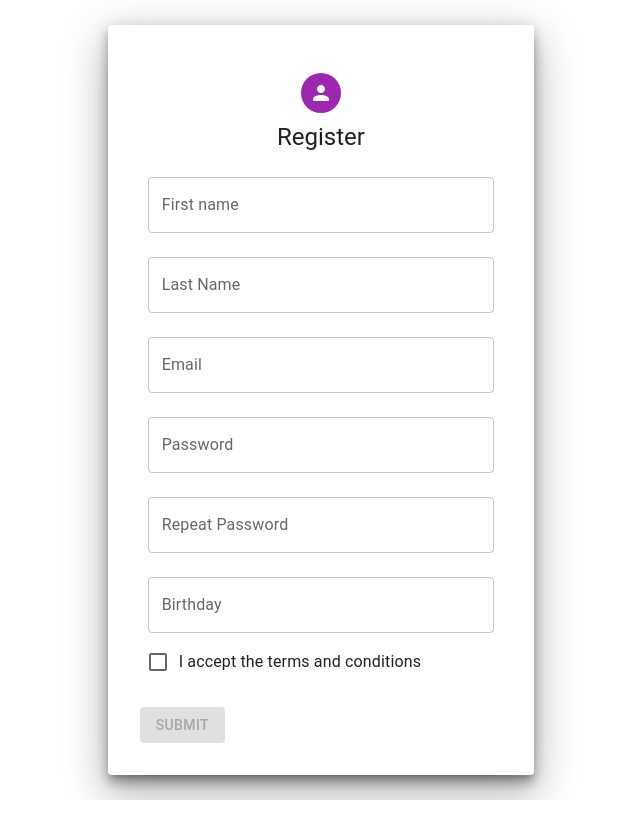
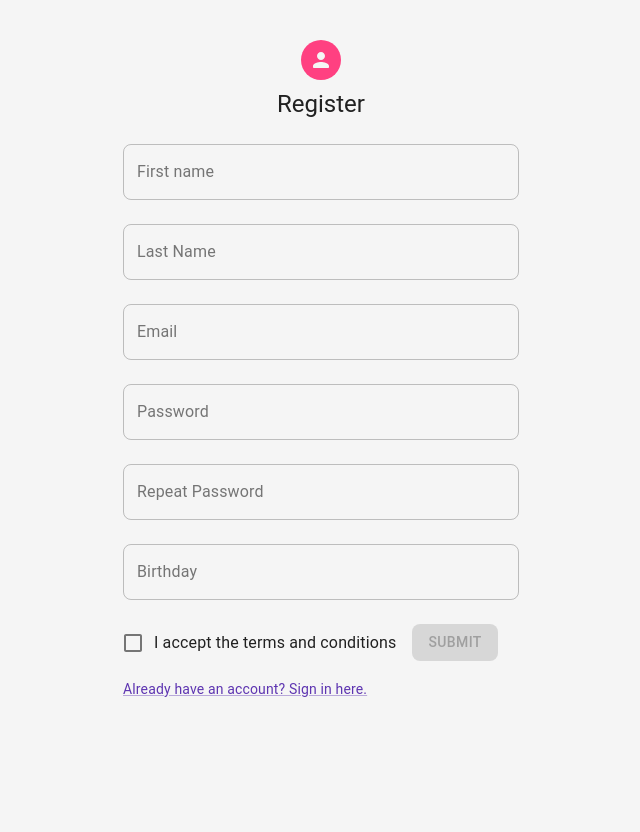
Before and after one commit to pkaramon/math-cs-forum, a React (Create React App) app in the folder forum/: page /register in a window 1280 px wide. Shown: the whole page, without its empty margins (319-959 px from the left). Before the commit the page ends 800 px from the top, so only its background shows below. Built offline with nearby package versions, Linux system fonts and the light colour scheme.

Commit message:
feat: added LoginForm

```diff
--- a/forum/src/App.js
+++ b/forum/src/App.js
@@ -1,11 +1,17 @@
 import "./App.css";
-import { Typography } from "@mui/material";
+import { ThemeProvider, Typography } from "@mui/material";
 import { BrowserRouter, Route, Routes } from "react-router-dom";
 import Layout from "./pages/Layout";
 import RegistrationForm from "./components/forms/RegistrationForm";
+import LoginForm from "./components/forms/LoginForm";
+import React from "react";
+import theme from "./materialUITheme";
+import ResetPassword from "./components/forms/ResetPassword";
+import routes from "./routes";
 
 function App() {
   return (
+    <ThemeProvider theme={theme}>
       <BrowserRouter>
         <Routes>
           <Route path={"/"} element={<Layout />}>
@@ -14,18 +20,16 @@ function App() {
               element={<Typography variant={"body1"}>Home</Typography>}
             />
             <Route
-            path={"/about"}
+              path={routes.about}
               element={<Typography variant={"body1"}>About</Typography>}
             />
-          <Route
-            path={"/login"}
-            element={<Typography variant={"body1"}>Login</Typography>}
-          />
           </Route>
-
-        <Route path={"/register"} element={<RegistrationForm />} />
+          <Route path={routes.login} element={<LoginForm />} />
+          <Route path={routes.register} element={<RegistrationForm />} />
+          <Route path={routes.resetPassword} element={<ResetPassword />} />
         </Routes>
       </BrowserRouter>
+    </ThemeProvider>
   );
 }
 
--- /dev/null
+++ b/forum/src/components/forms/LoginForm.js
@@ -0,0 +1,85 @@
+import * as React from "react";
+import Avatar from "@mui/material/Avatar";
+import Button from "@mui/material/Button";
+import CssBaseline from "@mui/material/CssBaseline";
+import Link from "@mui/material/Link";
+import Grid from "@mui/material/Grid";
+import Box from "@mui/material/Box";
+import LockOutlinedIcon from "@mui/icons-material/LockOutlined";
+import Typography from "@mui/material/Typography";
+import Container from "@mui/material/Container";
+import routes from "../../routes";
+import { Form, Formik } from "formik";
+import LoginSchema, { initialValues } from "./LoginSchema";
+import FormField from "./FormField";
+
+function SignIn() {
+  const handleSubmit = (values) => {
+    setTimeout(() => {
+      alert(JSON.stringify(values, null, 2));
+    }, 400);
+  };
+
+  return (
+    <Container component="main" maxWidth="xs">
+      <CssBaseline />
+      <Box
+        sx={{
+          mt: 4,
+          display: "flex",
+          flexDirection: "column",
+          alignItems: "center",
+        }}
+      >
+        <Avatar sx={{ m: 1, bgcolor: "secondary.main" }}>
+          <LockOutlinedIcon />
+        </Avatar>
+        <Typography component="h1" variant="h5">
+          Sign in
+        </Typography>
+
+        <Box>
+          <Formik
+            initialValues={initialValues}
+            onSubmit={handleSubmit}
+            validationSchema={LoginSchema}
+          >
+            {({}) => (
+              <Form>
+                <FormField property={"email"} label={"Email"} />
+                <FormField
+                  type={"password"}
+                  property={"password"}
+                  label={"password"}
+                />
+                <Button
+                  type="submit"
+                  fullWidth
+                  variant="contained"
+                  sx={{ mt: 3, mb: 2 }}
+                >
+                  Sign In
+                </Button>
+              </Form>
+            )}
+          </Formik>
+
+          <Grid container>
+            <Grid item xs>
+              <Link href={routes.resetPassword} variant="body2">
+                Forgot password?
+              </Link>
+            </Grid>
+            <Grid item>
+              <Link href={routes.register} variant="body2">
+                {"Don't have an account? Sign Up"}
+              </Link>
+            </Grid>
+          </Grid>
+        </Box>
+      </Box>
+    </Container>
+  );
+}
+
+export default SignIn;
--- /dev/null
+++ b/forum/src/components/forms/LoginSchema.js
@@ -0,0 +1,13 @@
+import * as Yup from "yup";
+
+const LoginSchema = Yup.object().shape({
+  email: Yup.string().email("Invalid email").required("Required"),
+  password: Yup.string().required("Required"),
+});
+
+export const initialValues = {
+  email: "",
+  password: "",
+};
+
+export default LoginSchema;
--- a/forum/src/components/forms/RegistrationForm.js
+++ b/forum/src/components/forms/RegistrationForm.js
@@ -4,13 +4,9 @@ import {
   Avatar,
   Box,
   Button,
-  Card,
-  CardActions,
-  CardContent,
   Checkbox,
   FormControlLabel,
-  Grid,
-  Paper,
+  Link,
   Slider,
   Typography,
 } from "@mui/material";
@@ -24,6 +20,9 @@ import RegistrationSchema, {
   initialValues,
 } from "./RegistrationSchema";
 import FormField from "./FormField";
+import Container from "@mui/material/Container";
+import routes from "../../routes";
+import CssBaseline from "@mui/material/CssBaseline";
 
 const FormComponent = () => {
   const onSubmit = (values, { setSubmitting }) => {
@@ -34,16 +33,9 @@ const FormComponent = () => {
   };
 
   return (
-    <Grid
-      container
-      justifyContent="center"
-      alignItems={"center"}
-      sx={{ height: "100vh" }}
-    >
-      <Grid item xs={12} sm={8} md={6} lg={4}>
-        <Paper elevation={24}>
-          <Card raised>
-            <Box m={3}>
+    <Container component={"main"} maxWidth={"xs"} sx={{ height: "100vh" }}>
+      <CssBaseline />
+      <Box mt={4}>
         <Formik
           initialValues={initialValues}
           validationSchema={RegistrationSchema}
@@ -51,7 +43,6 @@ const FormComponent = () => {
         >
           {({ setFieldValue, isValid, dirty, values }) => (
             <Form>
-                    <CardContent>
               <Box
                 sx={{
                   display: "flex",
@@ -65,7 +56,7 @@ const FormComponent = () => {
                 </Avatar>
                 <Typography
                   variant="h5"
-                          component="h2"
+                  component="h1"
                   gutterBottom
                   align={"center"}
                 >
@@ -111,9 +102,7 @@ const FormComponent = () => {
                     <DatePicker
                       label="Birthday"
                       value={values.birthday}
-                              onChange={(date) =>
-                                setFieldValue("birthday", date)
-                              }
+                      onChange={(date) => setFieldValue("birthday", date)}
                       slotProps={{
                         textField: {
                           variant: "outlined",
@@ -129,33 +118,30 @@ const FormComponent = () => {
               <Field name="acceptTerms" type="checkbox">
                 {({ field }) => (
                   <FormControlLabel
-                            control={
-                              <Checkbox {...field} checked={field.value} />
-                            }
+                    control={<Checkbox {...field} checked={field.value} />}
                     label="I accept the terms and conditions"
                     margin={"normal"}
                   />
                 )}
               </Field>
-                    </CardContent>
-                    <CardActions>
               <Button
                 disabled={!(isValid && dirty)}
                 type="submit"
                 variant="contained"
                 color="primary"
+                sx={{ mt: 2, mb: 2 }}
               >
                 Submit
               </Button>
-                    </CardActions>
             </Form>
           )}
         </Formik>
+
+        <Link href={routes.login} variant="body2">
+          {"Already have an account? Sign in here."}
+        </Link>
       </Box>
-          </Card>
-        </Paper>
-      </Grid>
-    </Grid>
+    </Container>
   );
 };
 
--- a/forum/src/components/forms/RegistrationSchema.js
+++ b/forum/src/components/forms/RegistrationSchema.js
@@ -1,6 +1,6 @@
 import * as Yup from "yup";
 
-const RegistrationFormSchema = Yup.object().shape({
+const RegistrationSchema = Yup.object().shape({
   firstName: Yup.string().required("Required"),
   lastName: Yup.string().required("Required"),
   email: Yup.string().email("Invalid email").required("Required"),
@@ -36,4 +36,4 @@ export const initialValues = {
   acceptTerms: false,
 };
 
-export default RegistrationFormSchema;
+export default RegistrationSchema;
--- /dev/null
+++ b/forum/src/components/forms/ResetPassword.js
@@ -0,0 +1,6 @@
+import { Button } from "@mui/material";
+
+function ResetPassword() {
+  return <Button>Hello</Button>;
+}
+export default ResetPassword;
--- a/forum/src/materialUITheme.js
+++ b/forum/src/materialUITheme.js
@@ -32,6 +32,7 @@ const theme = createTheme({
         },
       },
     },
+
     MuiLink: {
       defaultProps: {
         component: LinkBehavior,
--- a/forum/src/pages/Layout.js
+++ b/forum/src/pages/Layout.js
@@ -1,18 +1,15 @@
 import Navbar from "../components/Navbar";
 import { Outlet } from "react-router-dom";
-import { ThemeProvider } from "@mui/material/styles";
-import theme from "../materialUITheme";
 import { Box } from "@mui/material";
+import React from "react";
 
 function Layout() {
   return (
     <>
-      <ThemeProvider theme={theme}>
-        <Navbar />
-        <Box component="footer" p={3}>
-          <Outlet />
-        </Box>
-      </ThemeProvider>
+      <Navbar />
+      <Box component="main" p={3}>
+        <Outlet />
+      </Box>
     </>
   );
 }
--- a/forum/src/routes.js
+++ b/forum/src/routes.js
@@ -1,8 +1,9 @@
 const routes = {
-    home: "/",
-    about: "/about",
-    login: "/login",
-    register: "/register"
-}
+  home: "/",
+  about: "/about",
+  login: "/login",
+  register: "/register",
+  resetPassword: "/reset-password",
+};
 
 export default routes;
```
Lines whose indentation alone changed are shown as unchanged.
